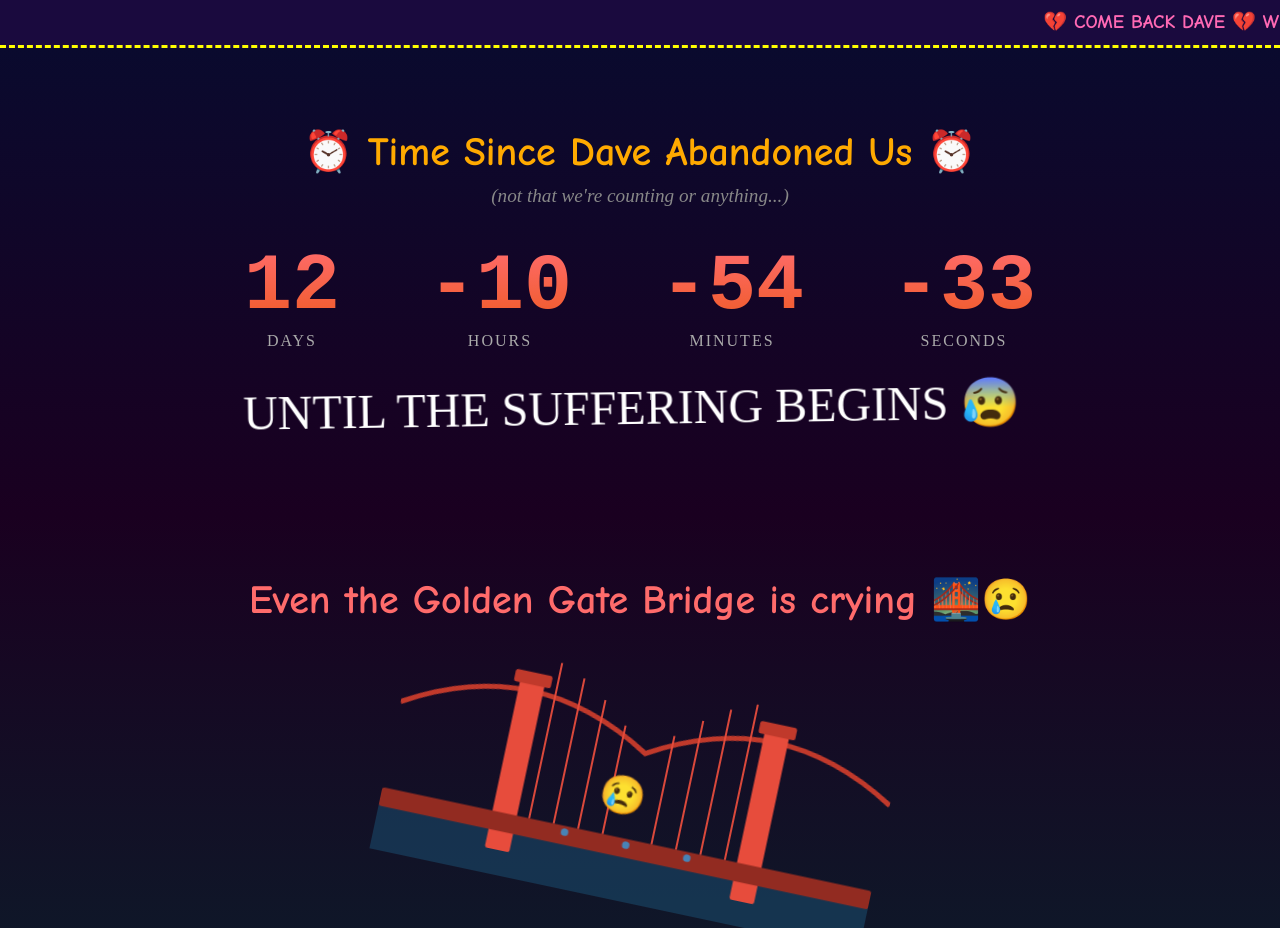
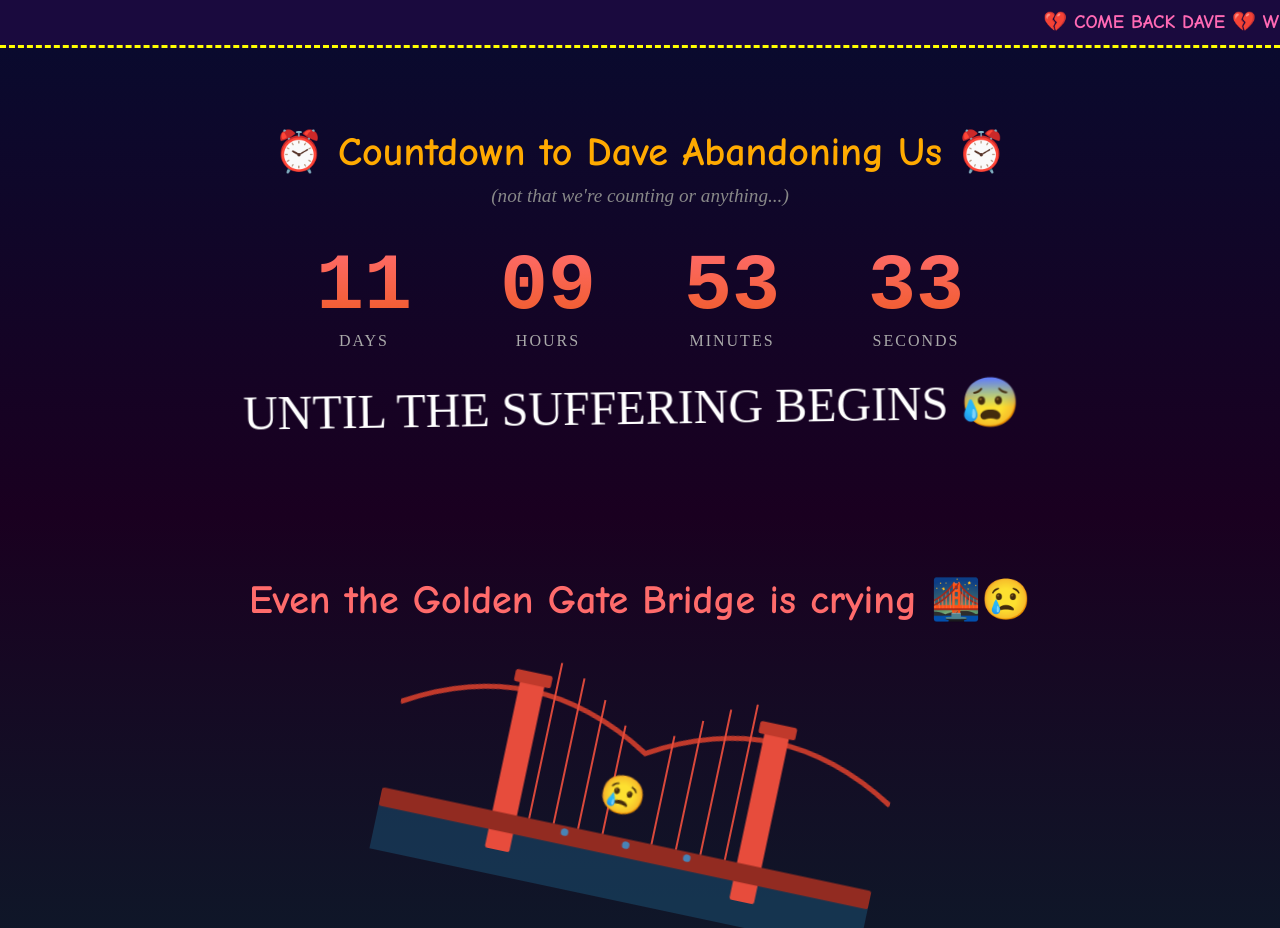
Before and after one commit to SLoh4137/come-back-soon-dave, a Gatsby site: page / in a window 1280 px wide. Shown: the part 863-1791 px from the top of the page. Built offline with nearby package versions, Linux system fonts and the light colour scheme; Gatsby itself is replaced by a stand-in of ours.

Commit message:
Fix countdown timer

```diff
--- a/src/components/CountUpTimer.tsx
+++ b/src/components/CountUpTimer.tsx
@@ -107,19 +107,22 @@ const CountUpTimer: React.FC = () => {
   if (!now) return null;
 
   const diff = now.getTime() - departureDate.getTime();
-  const days = Math.floor(diff / (1000 * 60 * 60 * 24));
-  const hours = Math.floor((diff / (1000 * 60 * 60)) % 24);
-  const minutes = Math.floor((diff / (1000 * 60)) % 60);
-  const seconds = Math.floor((diff / 1000) % 60);
+  const absDiff = Math.abs(diff);
+  const days = Math.floor(absDiff / (1000 * 60 * 60 * 24));
+  const hours = Math.floor((absDiff / (1000 * 60 * 60)) % 24);
+  const minutes = Math.floor((absDiff / (1000 * 60)) % 60);
+  const seconds = Math.floor((absDiff / 1000) % 60);
 
   return (
     <Section>
-      <Heading>⏰ Time Since Dave Abandoned Us ⏰</Heading>
+      <Heading>
+        {diff > 0 ? "⏰ Time Since Dave Abandoned Us ⏰" : "⏰ Countdown to Dave Abandoning Us ⏰"}
+      </Heading>
       <SubText>(not that we're counting or anything...)</SubText>
 
       <TimerRow>
         <Unit>
-          <Number>{Math.abs(days)}</Number>
+          <Number>{days}</Number>
           <Label>days</Label>
         </Unit>
         <Separator>:</Separator>
```
